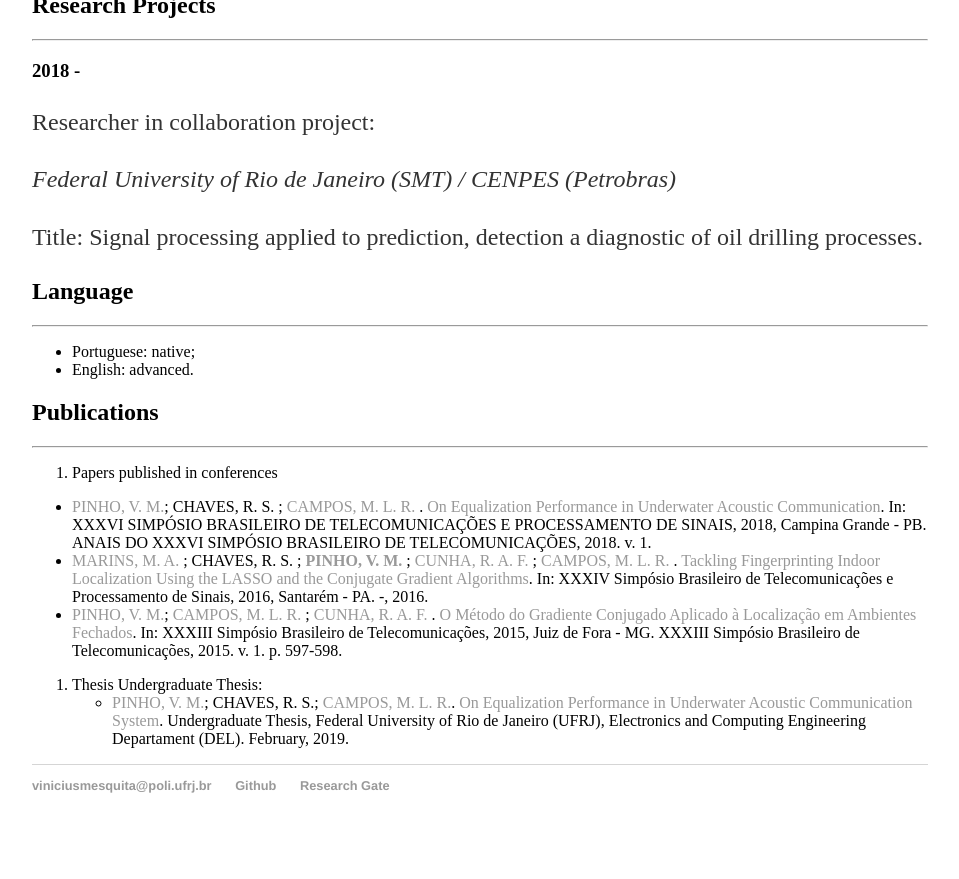
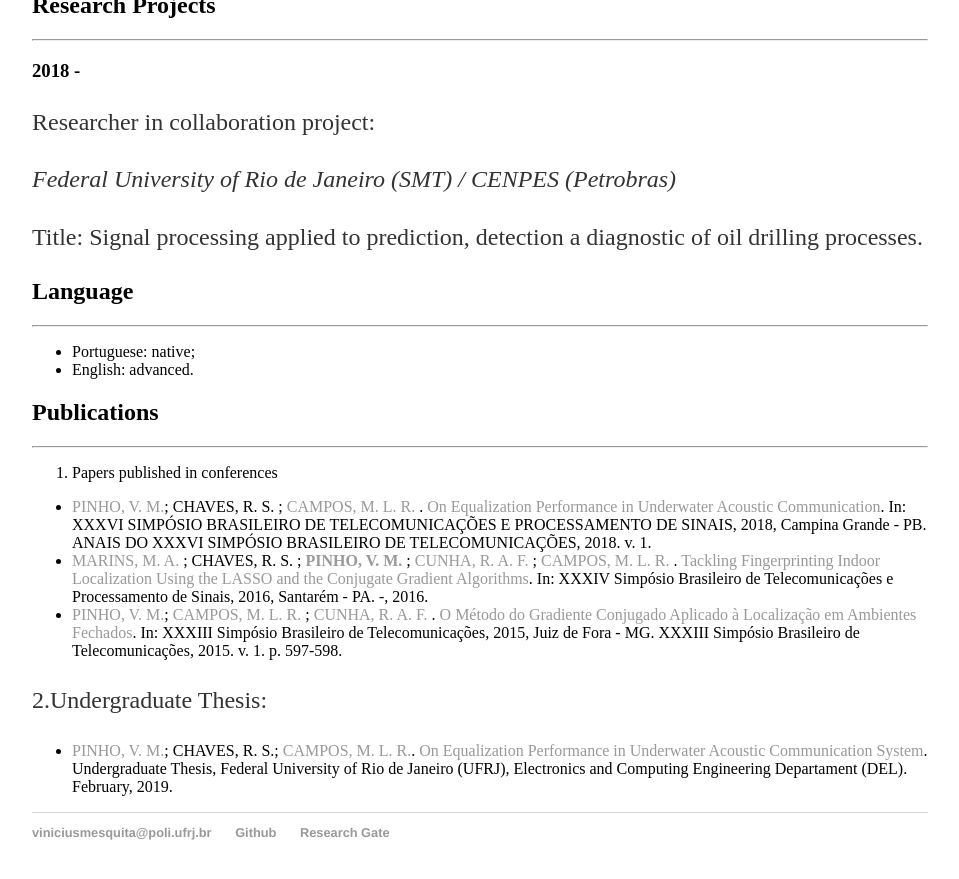
Before and after one commit to mesquita/mesquita.github.io, a Jekyll site: the page built from cv.md, in a window 1280 px wide and 900 px high, scrolled down 2260 px. Shown: the top 879 px of the window, without its empty margins (160-1119 px from the left). Built offline with Jekyll 4.4.1, drawn with Linux system fonts in a browser that asks for light colours; before the commit the page ends 3113 px from its top, so only the background shows below that.

Commit message:
conserta um espaçamento

```diff
--- a/cv.md
+++ b/cv.md
@@ -105,6 +105,5 @@
 * [MARINS, M. A.](http://lattes.cnpq.br/4476862527285936) ; CHAVES, R. S. ; **[PINHO, V. M.](http://lattes.cnpq.br/2628435149154613 )** ; [CUNHA, R. A. F.](http://lattes.cnpq.br/2402401592333107) ; [CAMPOS, M. L. R.](http://lattes.cnpq.br/2402401592333107) . [Tackling Fingerprinting Indoor Localization Using the LASSO and the Conjugate Gradient Algorithms](https://www.researchgate.net/publication/312936131_Tackling_Fingerprinting_Indoor_Localization_Using_the_LASSO_and_the_Conjugate_Gradient_Algorithms?_sg=54PA0udLekDiwv-VEnKBS3aCdjgjCkkhKXoEUotKK3GF-gwQksExU_i8FunUzEFTeqPfl4ehEyeqrw.DvOO58Cklc1ucky2V1sXcMAR3walp8-WoV_dpbF0RGBhBGaX_TeYVX3_gY7K8JtbigjEcyBg3xLHvFMiX2D4qg&_sgd%5Bnc%5D=1&_sgd%5Bncwor%5D=0). In: XXXIV Simpósio Brasileiro de Telecomunicações e Processamento de Sinais, 2016, Santarém - PA. -, 2016.
 * [PINHO, V. M.](http://lattes.cnpq.br/2628435149154613); [CAMPOS, M. L. R.](http://lattes.cnpq.br/2402401592333107) ; [CUNHA, R. A. F.](http://lattes.cnpq.br/2402401592333107) . [O Método do Gradiente Conjugado Aplicado à Localização em Ambientes Fechados](https://www.researchgate.net/publication/325766189_O_Metodo_do_Gradiente_Conjugado_Aplicado_a_Localizacao_em_Ambientes_Fechados). In: XXXIII Simpósio Brasileiro de Telecomunicações, 2015, Juiz de Fora - MG. XXXIII Simpósio Brasileiro de Telecomunicações, 2015. v. 1. p. 597-598.
 
-2. Thesis
-Undergraduate Thesis:
+2.Undergraduate Thesis:
 * [PINHO, V. M.](http://lattes.cnpq.br/2628435149154613); CHAVES, R. S.; [CAMPOS, M. L. R.](http://lattes.cnpq.br/2402401592333107). [ On Equalization Performance in Underwater Acoustic Communication System](https://www.researchgate.net/publication/331529947_On_Equalization_Performance_in_Underwater_Acoustic_Communication_System). Undergraduate Thesis, Federal University of Rio de Janeiro (UFRJ), Electronics and Computing Engineering Departament (DEL). February, 2019.
```
